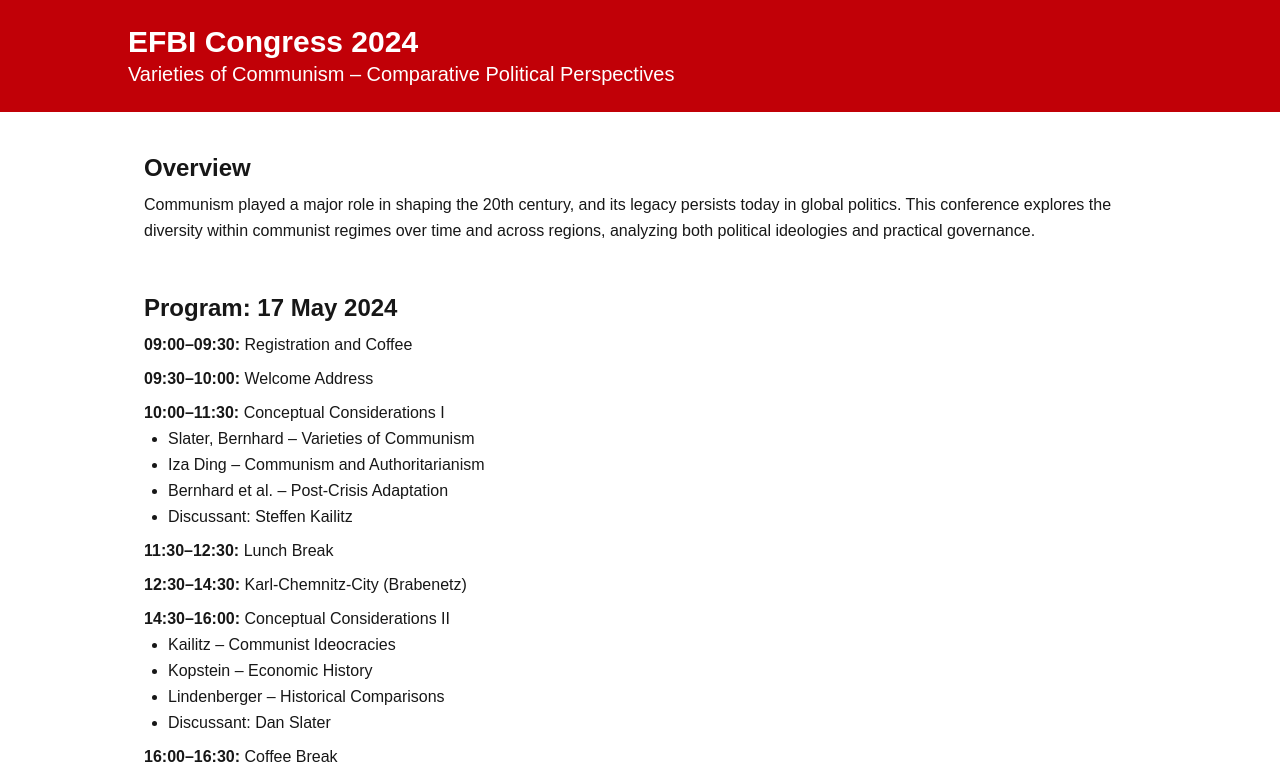
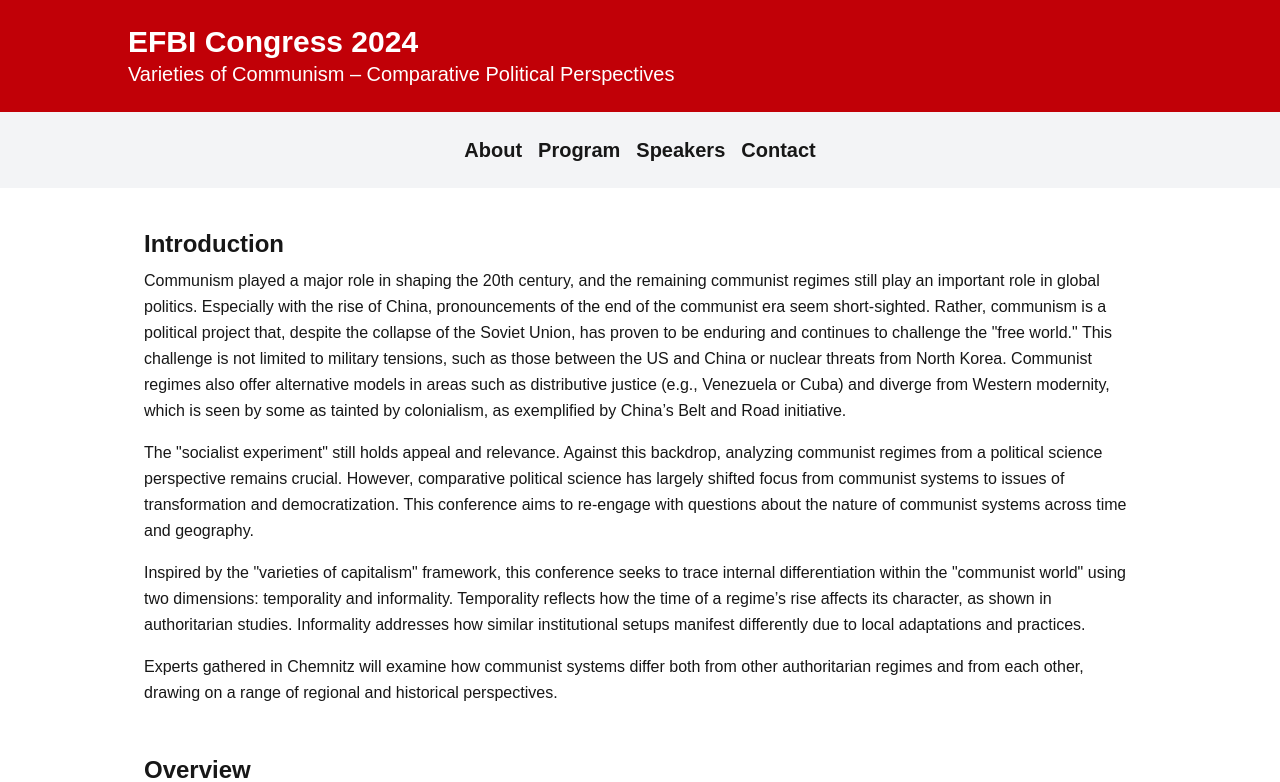
Before and after one commit to maciejpk/example_blog, a Next.js app: page / in a window 1280 px wide. Shown: the top 782 px of the page. Built offline with nearby package versions, Linux system fonts and the light colour scheme.

Commit message:
separated footer/header/navbar

```diff
--- a/src/app/layout.tsx
+++ b/src/app/layout.tsx
@@ -1,6 +1,10 @@
 import type { Metadata } from "next";
 import { Geist, Geist_Mono } from "next/font/google";
 import "./globals.css";
+
+import Header from "@/components/header";
+import NavBar from "@/components/navbar";
+import Footer from "@/components/footer";
 
 const geistSans = Geist({
   variable: "--font-geist-sans",
@@ -27,7 +31,10 @@ export default function RootLayout({
       <body
         className={`${geistSans.variable} ${geistMono.variable} antialiased bg-white text-gray-900 font-sans leading-relaxed`}
       >
+        <Header />
+        <NavBar />
         {children}
+        <Footer />
       </body>
     </html>
   );
--- a/src/app/page.tsx
+++ b/src/app/page.tsx
@@ -1,14 +1,23 @@
 export default function Home() {
   return (
-    <div>
-      <header className="bg-red-700 text-white py-6 px-4">
-        <div className="max-w-5xl mx-auto">
-          <h1 className="text-3xl font-bold">EFBI Congress 2024</h1>
-          <p className="text-xl">Varieties of Communism – Comparative Political Perspectives</p>
-        </div>
-      </header>
+    <main className="max-w-5xl mx-auto py-10 px-4">
+      <section className="mb-12">
+        <h2 className="text-2xl font-semibold mb-2">Introduction</h2>
+        <p className="mb-4">
+          Communism played a major role in shaping the 20th century, and the remaining communist regimes still play an important role in global politics. Especially with the rise of China, pronouncements of the end of the communist era seem short-sighted. Rather, communism is a political project that, despite the collapse of the Soviet Union, has proven to be enduring and continues to challenge the &quot;free world.&quot; This challenge is not limited to military tensions, such as those between the US and China or nuclear threats from North Korea. Communist regimes also offer alternative models in areas such as distributive justice (e.g., Venezuela or Cuba) and diverge from Western modernity, which is seen by some as tainted by colonialism, as exemplified by China’s Belt and Road initiative.
+        </p>
+        <p className="mb-4">
+          The &quot;socialist experiment&quot; still holds appeal and relevance. Against this backdrop, analyzing communist regimes from a political science perspective remains crucial. However, comparative political science has largely shifted focus from communist systems to issues of transformation and democratization. This conference aims to re-engage with questions about the nature of communist systems across time and geography.
+        </p>
+        <p className="mb-4">
+          Inspired by the &quot;varieties of capitalism&quot; framework, this conference seeks to trace internal differentiation within the &quot;communist world&quot; using two dimensions: temporality and informality. Temporality reflects how the time of a regime’s rise affects its character, as shown in authoritarian studies. Informality addresses how similar institutional setups manifest differently due to local adaptations and practices.
+        </p>
+        <p className="mb-4">
+          Experts gathered in Chemnitz will examine how communist systems differ both from other authoritarian regimes and from each other, drawing on a range of regional and historical perspectives.
+        </p>
+      </section>
 
-      <main className="max-w-5xl mx-auto py-10 px-4">
+
       <section className="mb-12">
         <h2 className="text-2xl font-semibold mb-2">Overview</h2>
         <p className="mb-4">
@@ -125,10 +134,5 @@ export default function Home() {
         </ul>
       </section>
     </main>
-
-      <footer className="bg-gray-100 text-center py-6 text-sm">
-        <p>EFBI © 2024 · <a href="https://www.efbi.de" className="text-blue-600">www.efbi.de</a></p>
-      </footer>
-    </div>
   );
 }
--- /dev/null
+++ b/src/components/footer.tsx
@@ -0,0 +1,7 @@
+export default function Footer() {
+  return (
+    <footer className="bg-gray-100 text-center py-6 text-sm">
+      <p>EFBI © 2024 · <a href="https://www.efbi.de" className="text-blue-600">www.efbi.de</a></p>
+    </footer>
+  );
+}
--- /dev/null
+++ b/src/components/header.tsx
@@ -0,0 +1,10 @@
+export default function Header() {
+  return (
+    <header className="bg-red-700 text-white py-6 px-4">
+      <div className="max-w-5xl mx-auto">
+        <h1 className="text-3xl font-bold">EFBI Congress 2024</h1>
+        <p className="text-xl">Varieties of Communism – Comparative Political Perspectives</p>
+      </div>
+    </header>
+  );
+}
--- /dev/null
+++ b/src/components/navbar.tsx
@@ -0,0 +1,22 @@
+export default function NavBar() {
+  return (
+    <nav className="bg-gray-100 py-6 px-4">
+      <div className="max-w-5xl mx-auto">
+        <ul className="flex justify-center space-x-4">
+          <li className="text-xl font-bold">
+            <a href="#" className="hover:underline">About</a>
+          </li>
+          <li className="text-xl font-bold">
+            <a href="#" className="hover:underline">Program</a>
+          </li>
+          <li className="text-xl font-bold">
+            <a href="#" className="hover:underline">Speakers</a>
+          </li>
+          <li className="text-xl font-bold">
+            <a href="#" className="hover:underline">Contact</a>
+          </li>
+        </ul>
+      </div>
+    </nav>
+  );
+}
```
Lines whose indentation alone changed are shown as unchanged.
